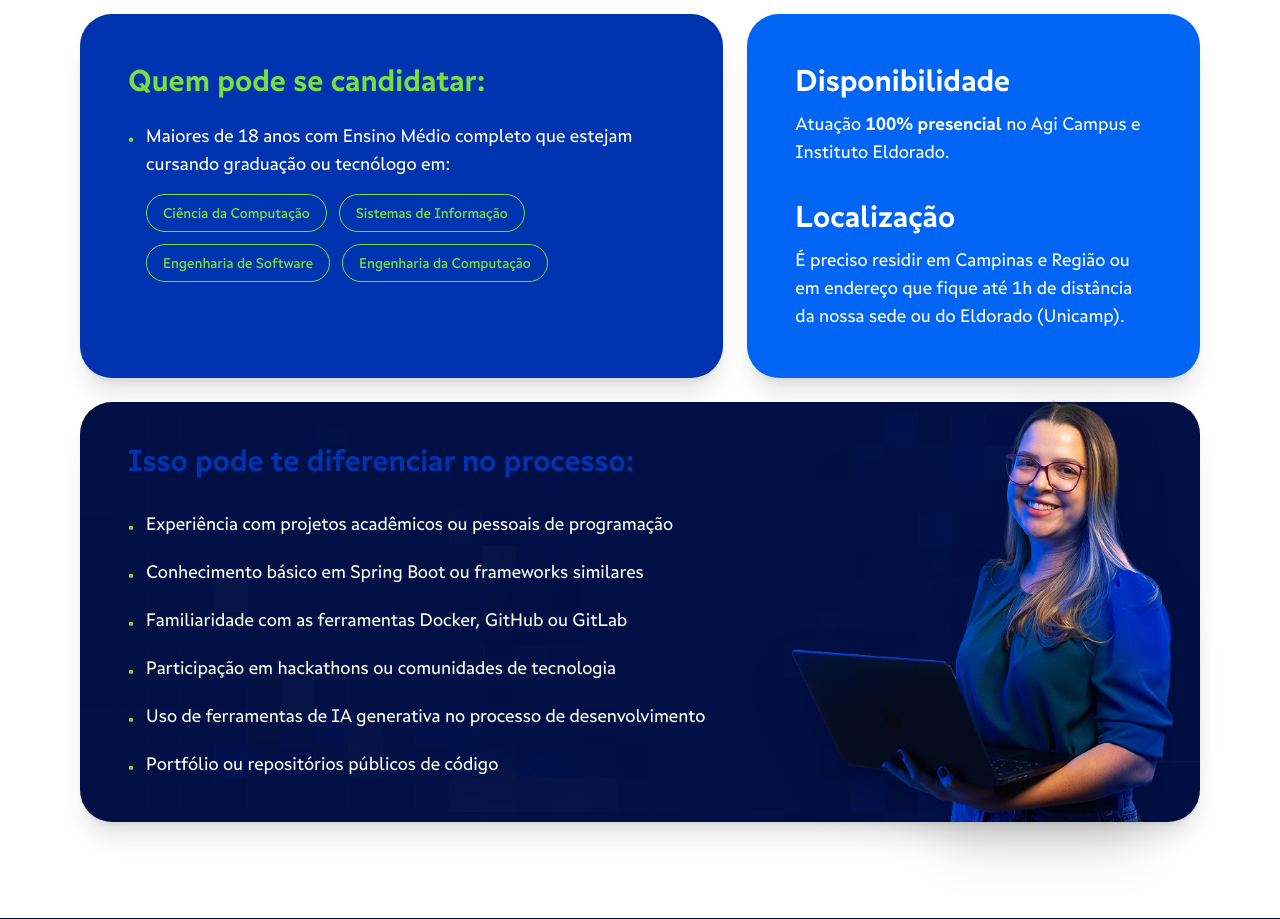
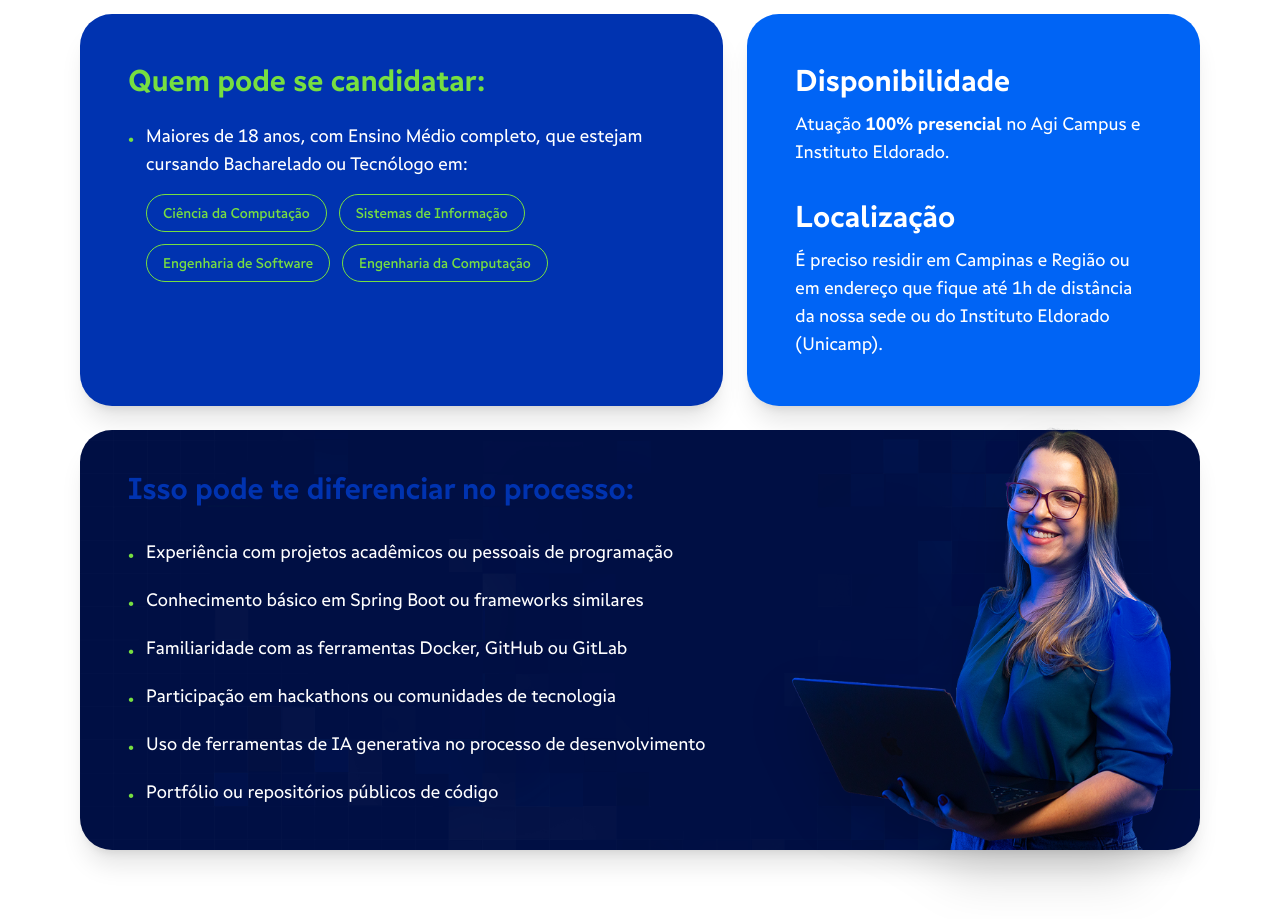
Before and after one commit to Uriel3coletivo/formacao-devs-ia, a Next.js app: page / in a window 1280 px wide. Shown: the part 6140-7059 px from the top of the page. Built offline with nearby package versions, Linux system fonts and the light colour scheme.

Commit message:
Update PreRequisitos.jsx

```diff
--- a/src/components/PreRequisitos.jsx
+++ b/src/components/PreRequisitos.jsx
@@ -62,7 +62,7 @@ export default function PreRequisitos() {
               <li className="text-white font-light text-lg flex gap-3">
                 <span className="text-[#77df40] mt-1">•</span>
                 <div>
-                  Maiores de 18 anos com Ensino Médio completo que estejam cursando graduação ou tecnólogo em:
+                 Maiores de 18 anos, com Ensino Médio completo, que estejam cursando Bacharelado ou Tecnólogo em:
                   <div className="flex flex-wrap gap-3 mt-4">
                     {cursos.map((curso, i) => (
                       <span key={i} className="border border-[#77df40] text-[#77df40] px-4 py-2 rounded-full text-sm font-medium hover:bg-[#77df40] hover:text-[#000f44] transition-colors cursor-default">
@@ -90,7 +90,7 @@ export default function PreRequisitos() {
             </div>
             <div>
               <h3 className="text-2xl md:text-3xl font-bold text-white mb-3">Localização</h3>
-              <p className="text-white font-light text-lg">É preciso residir em Campinas e Região ou em endereço que fique até 1h de distância da nossa sede ou do Eldorado (Unicamp).</p>
+              <p className="text-white font-light text-lg">É preciso residir em Campinas e Região ou em endereço que fique até 1h de distância da nossa sede ou do Instituto Eldorado (Unicamp).</p>
             </div>
           </motion.div>
 
```
